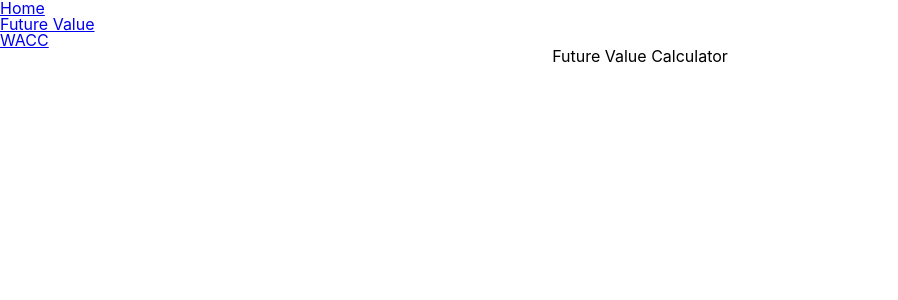
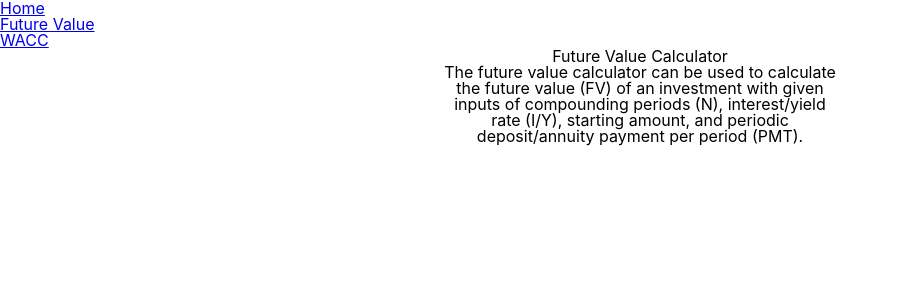
Before and after one commit to vanceleon/Finance_Calculator, a React (Create React App) app: page / in a window 1280 px wide. Shown: the top 300 px of the page, without its empty margins (0-898 px from the left). Built offline with nearby package versions, Linux system fonts and the light colour scheme.

Commit message:
starting css edits

```diff
--- a/src/App.css
+++ b/src/App.css
@@ -1,5 +1,7 @@
 .App {
   text-align: center;
+  width: 400px;
+  margin: 0 auto;
 }
 
 .App-logo {
--- a/src/App.js
+++ b/src/App.js
@@ -24,6 +24,12 @@ function App() {
       </nav>
       <div className='App'>
         <h1>Future Value Calculator</h1>
+        <div className='description'>
+          The future value calculator can be used to calculate the future value
+          (FV) of an investment with given inputs of compounding periods (N),
+          interest/yield rate (I/Y), starting amount, and periodic
+          deposit/annuity payment per period (PMT).
+        </div>
         <Route path='/fv'>
           <FutureValue />
         </Route>
```
